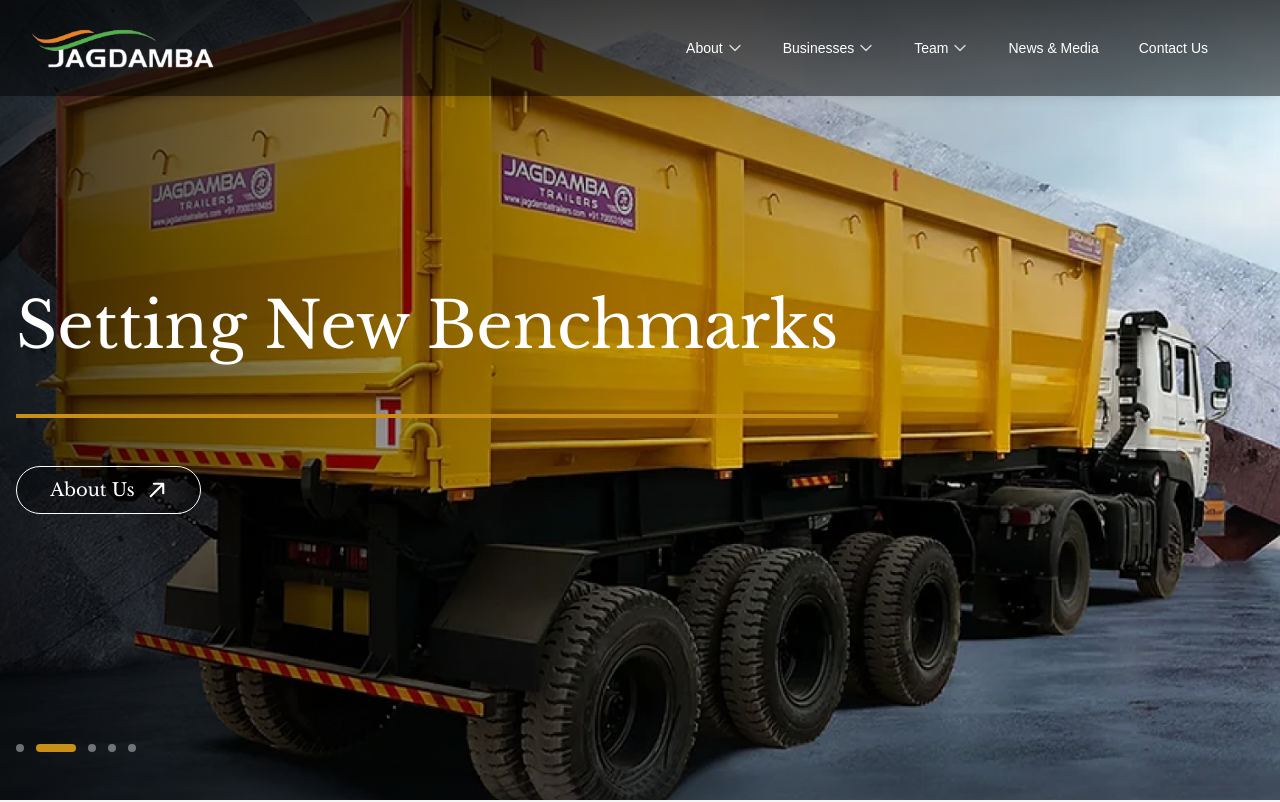
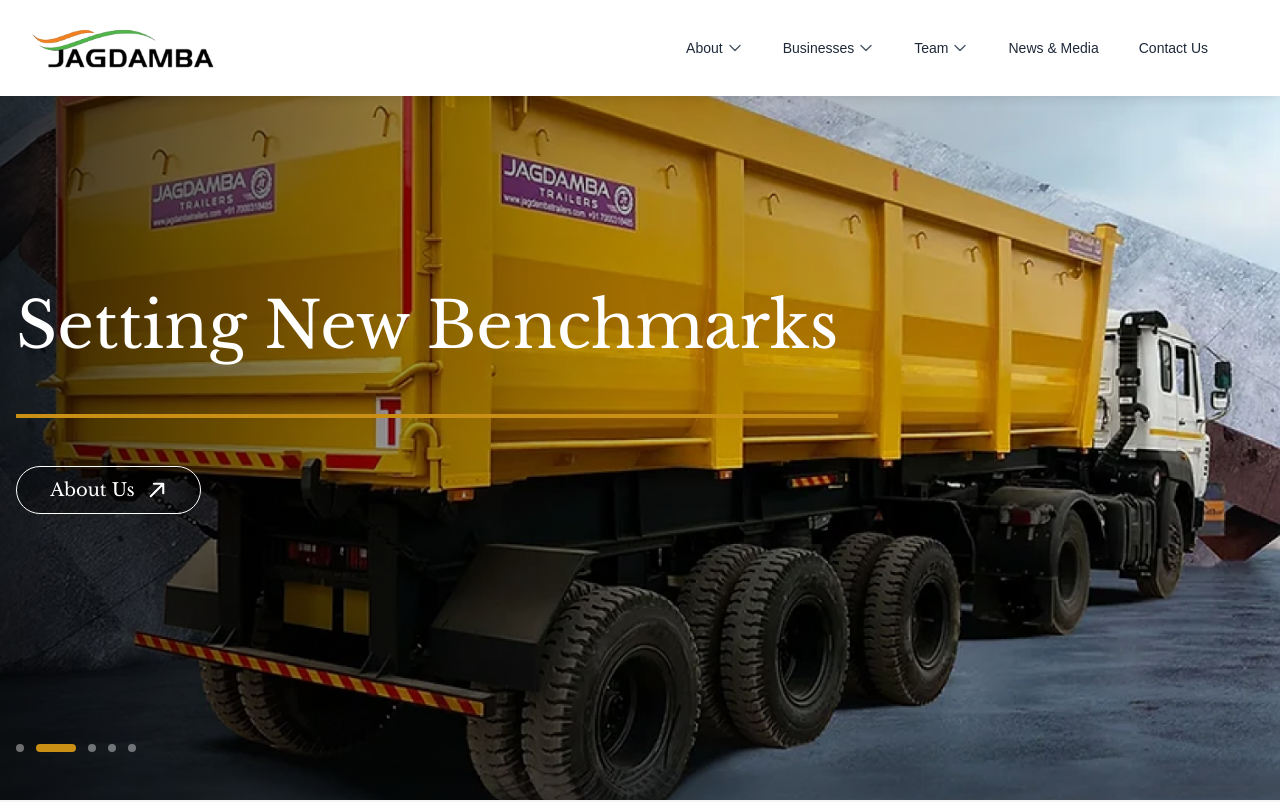
Before and after one commit to jagdambawebsites-123/Jagdamba, a Next.js app: page / in a window 1280 px wide. Shown: the top 802 px of the page. Built offline with nearby package versions, Linux system fonts and the light colour scheme.

Commit message:
Minor changes in header
Position fixed on root and absolute on others.
white on root and dark gradient on others.

```diff
--- a/src/components/Header.jsx
+++ b/src/components/Header.jsx
@@ -57,29 +57,32 @@
     href: '/contact'
   }
 ];
+
 export default function Header() {
-  // Desktop States
   const [hoveredLabel, setHoveredLabel] = useState(null);
   const [dropdownData, setDropdownData] = useState(null);
   const [isDropdownOpen, setIsDropdownOpen] = useState(false);
   const [isInitialHover, setIsInitialHover] = useState(false);
 
-  // Mobile States
   const [isMobileMenuOpen, setIsMobileMenuOpen] = useState(false);
   const [expandedMobileItem, setExpandedMobileItem] = useState(null);
 
   const pathname = usePathname();
 
-  // Close everything when the route changes
+  // Check if we are on the root route
+  const isRoot = pathname === '/';
+  // Determine if the header should use "Dark Mode" (Dark background, white text)
+  // It should be dark if we are NOT on root, OR if the mobile menu is currently open.
+  const isDarkHeader = !isRoot || isMobileMenuOpen;
+
   useEffect(() => {
     setHoveredLabel(null);
     setIsDropdownOpen(false);
-    setIsMobileMenuOpen(false); // Snap mobile menu shut on route change
-    setExpandedMobileItem(null); // Reset mobile accordion
+    setIsMobileMenuOpen(false);
+    setExpandedMobileItem(null);
   }, [pathname]);
 
   const handleMouseEnter = (item) => {
-    // Only trigger desktop hover effects if mobile menu is closed
     if (isMobileMenuOpen) return;
 
     if (!hoveredLabel) {
@@ -109,21 +112,22 @@
 
   return (
     <header
-      className={`absolute top-0 left-0 w-full z-50 transition-all duration-700 ease-in-out shadow-[0_2px_9px_0_rgba(0,0,0,0.1)]
-      ${isMobileMenuOpen ? 'bg-black/95' : 'bg-gradient-to-b from-black/70 to-black/50'}
+      className={`top-0 left-0 w-full z-50 transition-colors duration-700 ease-in-out shadow-[0_2px_9px_0_rgba(0,0,0,0.1)]
+      ${isRoot ? 'fixed' : 'absolute'}
+      ${isMobileMenuOpen ? 'bg-black/95' : isRoot ? 'bg-white' : 'bg-gradient-to-b from-black/70 to-black/50'}
       `}
       onMouseLeave={handleMouseLeave}
     >
       <div className="max-w-7xl mx-auto px-4 sm:px-6 lg:px-8 relative z-50">
         <div className="flex justify-between items-center h-24">
 
-          {/* Logo Section */}
+          {/* Logo Section - Dynamically swaps based on header background */}
           <div className="flex-shrink-0 flex items-center">
             <Link href="/" className="relative flex items-center" onClick={() => setIsMobileMenuOpen(false)}>
               <img
-                src="/images/logo-white.png"
+                src={isDarkHeader ? "/images/logo-white.png" : "/images/logo-dark.png"}
                 alt="Logo"
-                className="h-12 w-auto object-contain"
+                className="h-12 w-auto object-contain transition-all duration-300"
               />
             </Link>
           </div>
@@ -135,14 +139,17 @@
                 <Link
                   href={item.href || '#'}
                   onMouseEnter={() => handleMouseEnter(item)}
-                  className="relative flex items-center cursor-pointer text-white transition-colors duration-500 h-full"
+                  // Text color shifts dynamically
+                  className={`relative flex items-center cursor-pointer transition-colors duration-500 h-full
+                    ${isDarkHeader ? 'text-white' : 'text-gray-800'} hover:text-[#F6B426]
+                  `}
                 >
                   <span className="text-sm font-medium">{item.label}</span>
                   {item.subColumns && <ChevronDownIcon />}
 
                   {/* Loading Bar Underline */}
                   <div
-                    className={`absolute bottom-0 left-0 w-full h-1 bg-[#CA9015] origin-left
+                    className={`absolute bottom-0 left-0 w-full h-1 bg-[#F6B426] origin-left
                       ${hoveredLabel === item.label ? 'scale-x-100 opacity-100' : 'scale-x-0 opacity-0'}
                       ${(hoveredLabel === item.label && isInitialHover) ? 'transition-all duration-500 ease-out' : 'transition-none'}
                     `}
@@ -163,7 +170,7 @@
                       <Link
                         key={sub.name}
                         href={sub.href}
-                        className="text-[15px] font-bold text-gray-800 hover:text-[#CA9015] transition-colors duration-300"
+                        className="text-[15px] font-bold text-gray-800 hover:text-[#F6B426] transition-colors duration-300"
                       >
                         {sub.name}
                       </Link>
@@ -178,16 +185,15 @@
           <div className="md:hidden flex items-center">
             <button
               onClick={() => setIsMobileMenuOpen(!isMobileMenuOpen)}
-              className="text-white hover:text-[#CA9015] transition-colors duration-300"
+              // Hamburger color shifts dynamically
+              className={`transition-colors duration-300 hover:text-[#F6B426] ${isDarkHeader ? 'text-white' : 'text-gray-800'}`}
               aria-label="Toggle mobile menu"
             >
               {isMobileMenuOpen ? (
-                /* Close (X) Icon */
                 <svg className="h-8 w-8" fill="none" viewBox="0 0 24 24" stroke="currentColor">
                   <path strokeLinecap="round" strokeLinejoin="round" strokeWidth="2" d="M6 18L18 6M6 6l12 12" />
                 </svg>
               ) : (
-                /* Hamburger Icon */
                 <svg className="h-8 w-8" fill="none" viewBox="0 0 24 24" stroke="currentColor">
                   <path strokeLinecap="round" strokeLinejoin="round" strokeWidth="2" d="M4 6h16M4 12h16M4 18h16" />
                 </svg>
@@ -219,7 +225,7 @@
         </div>
       </div>
 
-      {/* Mobile Menu Overlay (Slides down from exactly under the header) */}
+      {/* Mobile Menu Overlay */}
       <div
         className={`md:hidden absolute top-full left-0 w-full bg-black/95 backdrop-blur-md overflow-hidden transition-all duration-500 ease-in-out border-t border-white/10
         ${isMobileMenuOpen ? 'max-h-[calc(100vh-6rem)] opacity-100 visible overflow-y-auto' : 'max-h-0 opacity-0 invisible pointer-events-none'}`}
@@ -235,11 +241,10 @@
                   >
                     {item.label}
                     <ChevronDownIcon
-                      className={`transform transition-transform duration-300 ${expandedMobileItem === item.label ? 'rotate-180 text-[#CA9015]' : 'text-white/80'}`}
+                      className={`transform transition-transform duration-300 ${expandedMobileItem === item.label ? 'rotate-180 text-[#F6B426]' : 'text-white/80'}`}
                     />
                   </button>
 
-                  {/* Mobile Accordion Content (Flattened list) */}
                   <div
                     className={`grid transition-all duration-500 ease-in-out
                     ${expandedMobileItem === item.label ? 'grid-rows-[1fr] opacity-100 mt-5' : 'grid-rows-[0fr] opacity-0'}`}
@@ -249,7 +254,7 @@
                         <Link
                           key={sub.name}
                           href={sub.href}
-                          className="text-base font-medium text-gray-300 hover:text-[#CA9015] transition-colors"
+                          className="text-base font-medium text-gray-300 hover:text-[#F6B426] transition-colors"
                         >
                           {sub.name}
                         </Link>
@@ -260,7 +265,7 @@
               ) : (
                 <Link
                   href={item.href || '#'}
-                  className="text-white text-lg font-medium w-full text-left hover:text-[#CA9015] transition-colors"
+                  className="text-white text-lg font-medium w-full text-left hover:text-[#F6B426] transition-colors"
                 >
                   {item.label}
                 </Link>
@@ -274,10 +279,10 @@
   );
 }
 
-// Updated Icon component to accept dynamic classes for mobile rotation
 function ChevronDownIcon({ className = "" }) {
   return (
     <svg xmlns="http://www.w3.org/2000/svg" fill="none" viewBox="0 0 24 24" strokeWidth={2} stroke="currentColor"
+      // Icon inherits current text color automatically
       className={`w-4 h-4 ml-1 transition-all duration-500 ${className || 'opacity-80'}`}>
       <path strokeLinecap="round" strokeLinejoin="round" d="M19.5 8.25l-7.5 7.5-7.5-7.5" />
     </svg>
```
